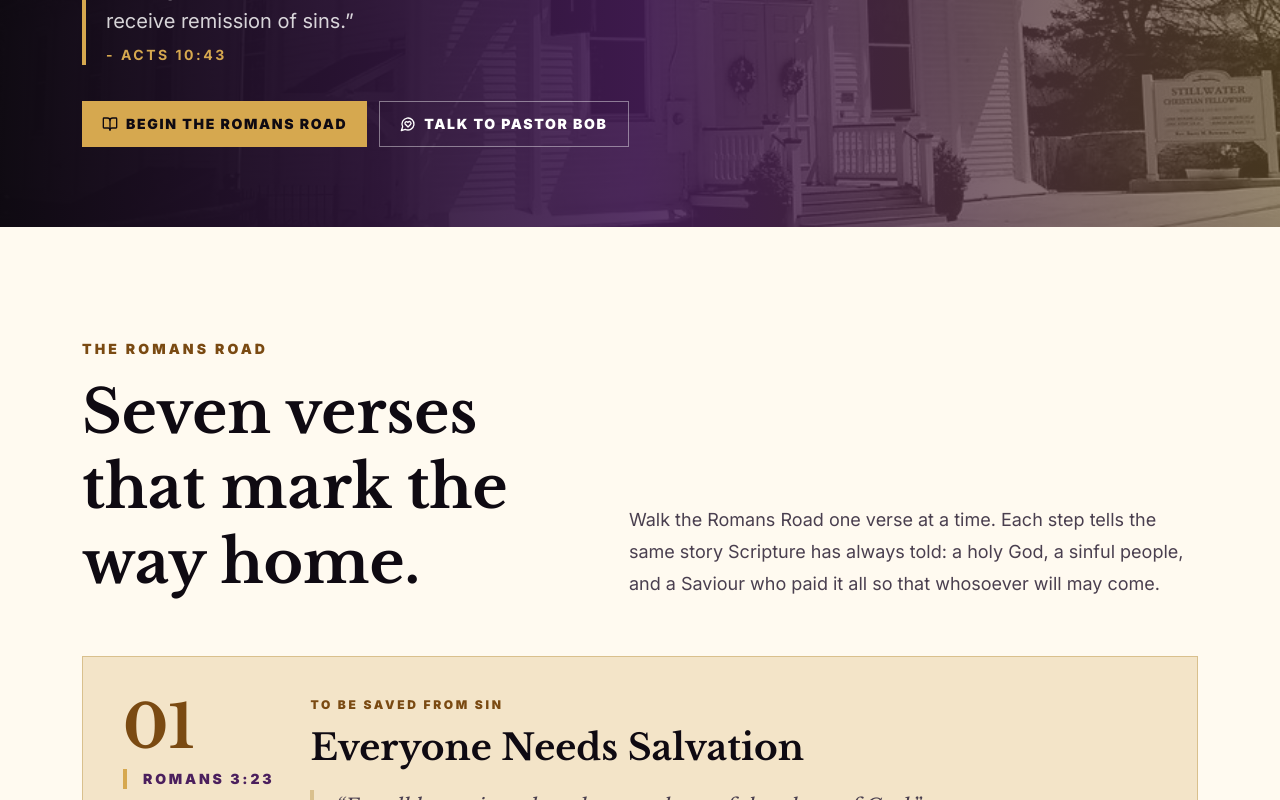
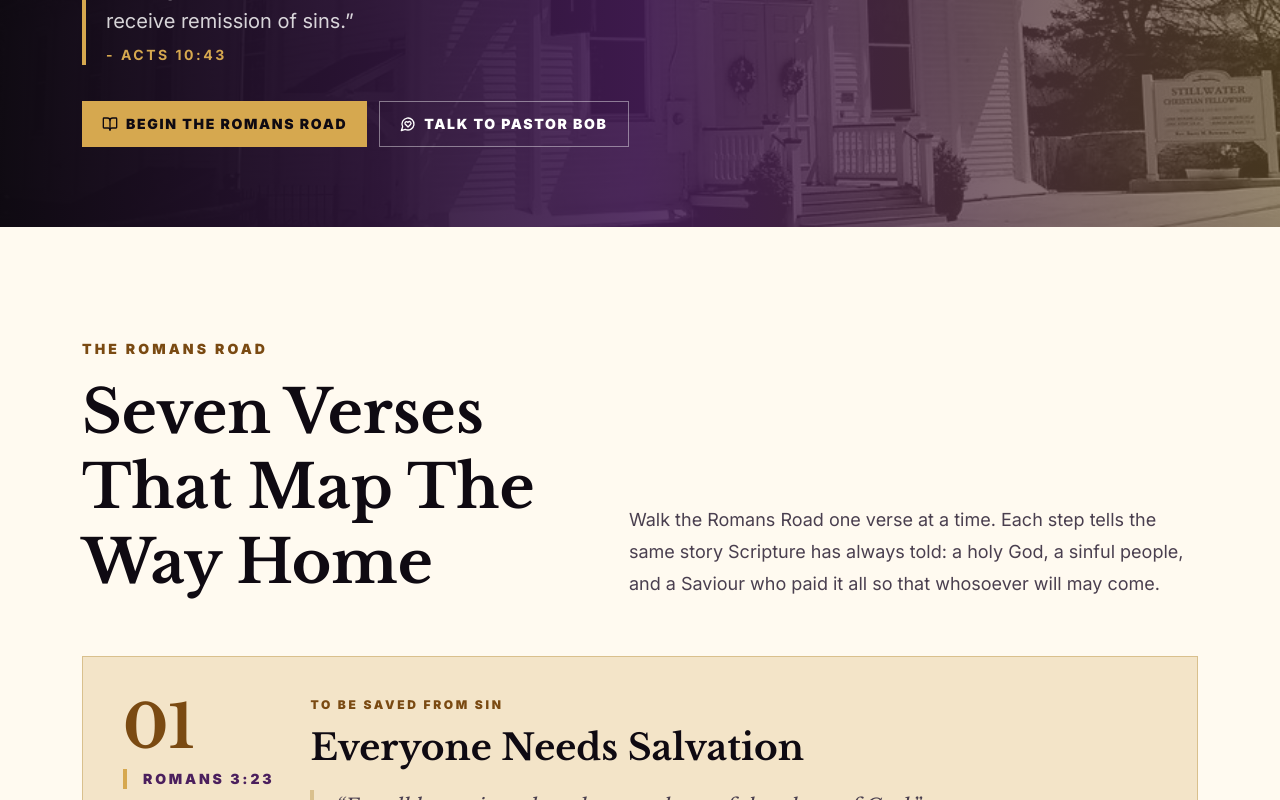
Before and after one commit to edesent/stillwater-christian-fellowship, a Next.js app: page /steps-to-salvation in a window 1280 px wide. Shown: the part 498-1298 px from the top of the page. Built offline with nearby package versions, Linux system fonts and the light colour scheme.

Commit message:
Updated Romans Road subtitle

```diff
--- a/src/app/steps-to-salvation/page.tsx
+++ b/src/app/steps-to-salvation/page.tsx
@@ -206,7 +206,7 @@ function RomansRoad() {
               The Romans Road
             </p>
             <h2 className="serif mt-4 max-w-3xl text-balance text-5xl font-bold leading-tight text-ink sm:text-6xl">
-              Seven verses that mark the way home.
+              Seven Verses That Map The Way Home
             </h2>
           </div>
           <p className="max-w-xl text-lg leading-8 text-ink-soft">
```
